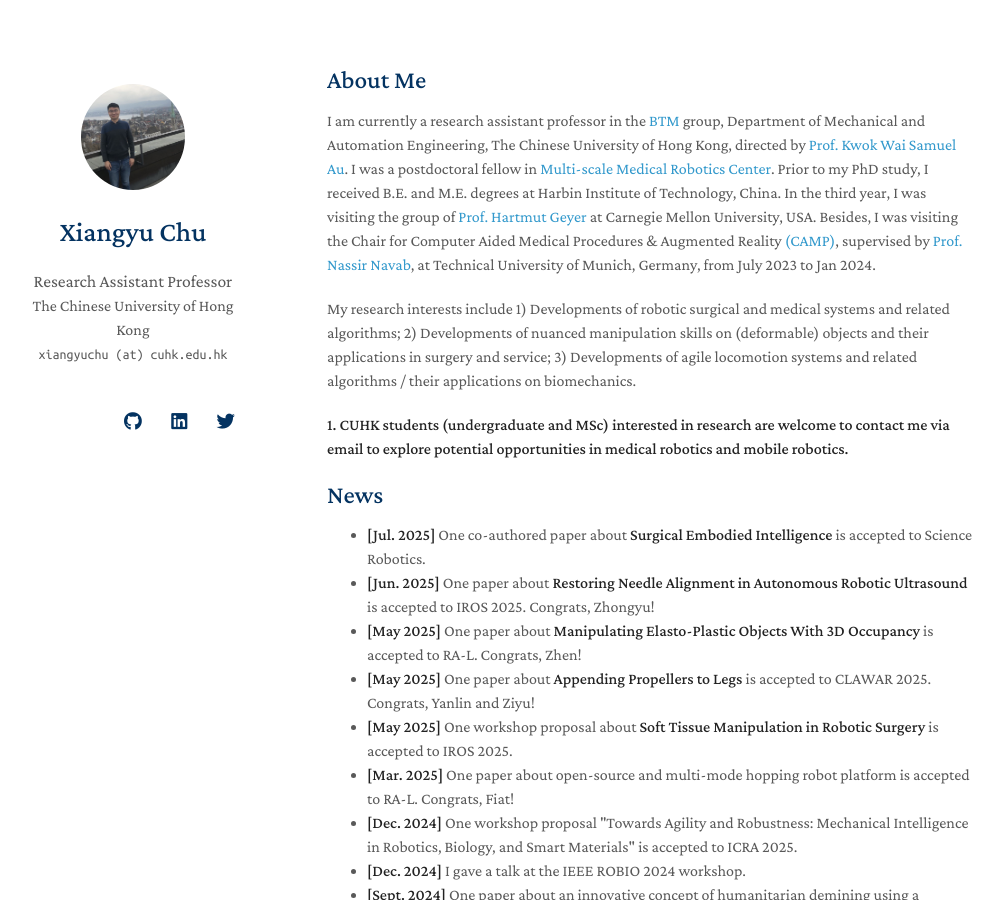
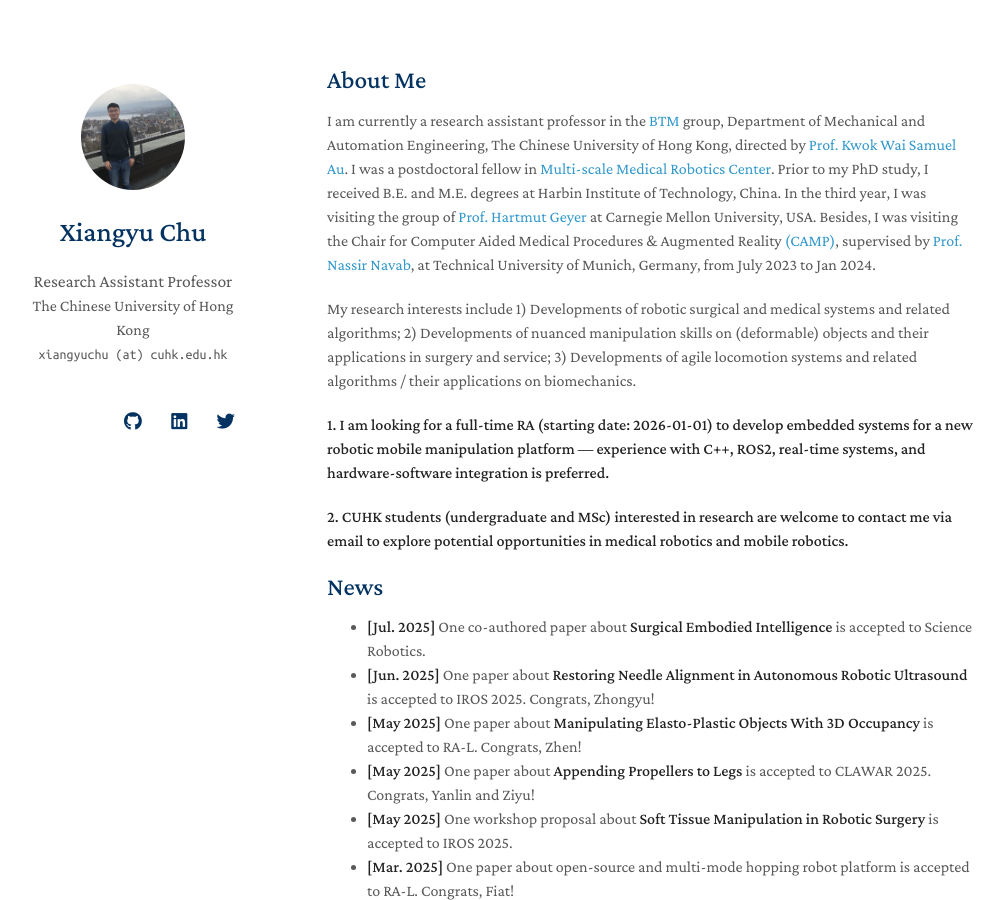
Before and after one commit to xiangyuchu03/xiangyuchu03.github.io, a Jekyll site: the page built from index.md, in a window 1280 px wide and 900 px high. Shown: the whole window, without its empty margins (143-1147 px from the left). Built offline with Jekyll 4.4.1, drawn with Linux system fonts in a browser that asks for light colours; nearby versions of some CDN libraries; a style sheet for code colours, icons or effects is not loaded; our own code applies the rules of GitHub Pages for plain Markdown files.

Commit message:
Update index.md

```diff
--- a/index.md
+++ b/index.md
@@ -9,7 +9,9 @@ I was a postdoctoral fellow in [Multi-scale Medical Robotics Center](https://www
 
 My research interests include 1) Developments of robotic surgical and medical systems and related algorithms; 2) Developments of nuanced manipulation skills on (deformable) objects and their applications in surgery and service; 3) Developments of agile locomotion systems and related algorithms / their applications on biomechanics.
 
-**1. CUHK students (undergraduate and MSc) interested in research are welcome to contact me via email to explore potential opportunities in medical robotics and mobile robotics.**
+**1. I am looking for a full-time RA (starting date: 2026-01-01) to develop embedded systems for a new robotic mobile manipulation platform — experience with C++, ROS2, real-time systems, and hardware-software integration is preferred.**
+
+**2. CUHK students (undergraduate and MSc) interested in research are welcome to contact me via email to explore potential opportunities in medical robotics and mobile robotics.**
 
 ## News
 <ul id="news-list">
```
